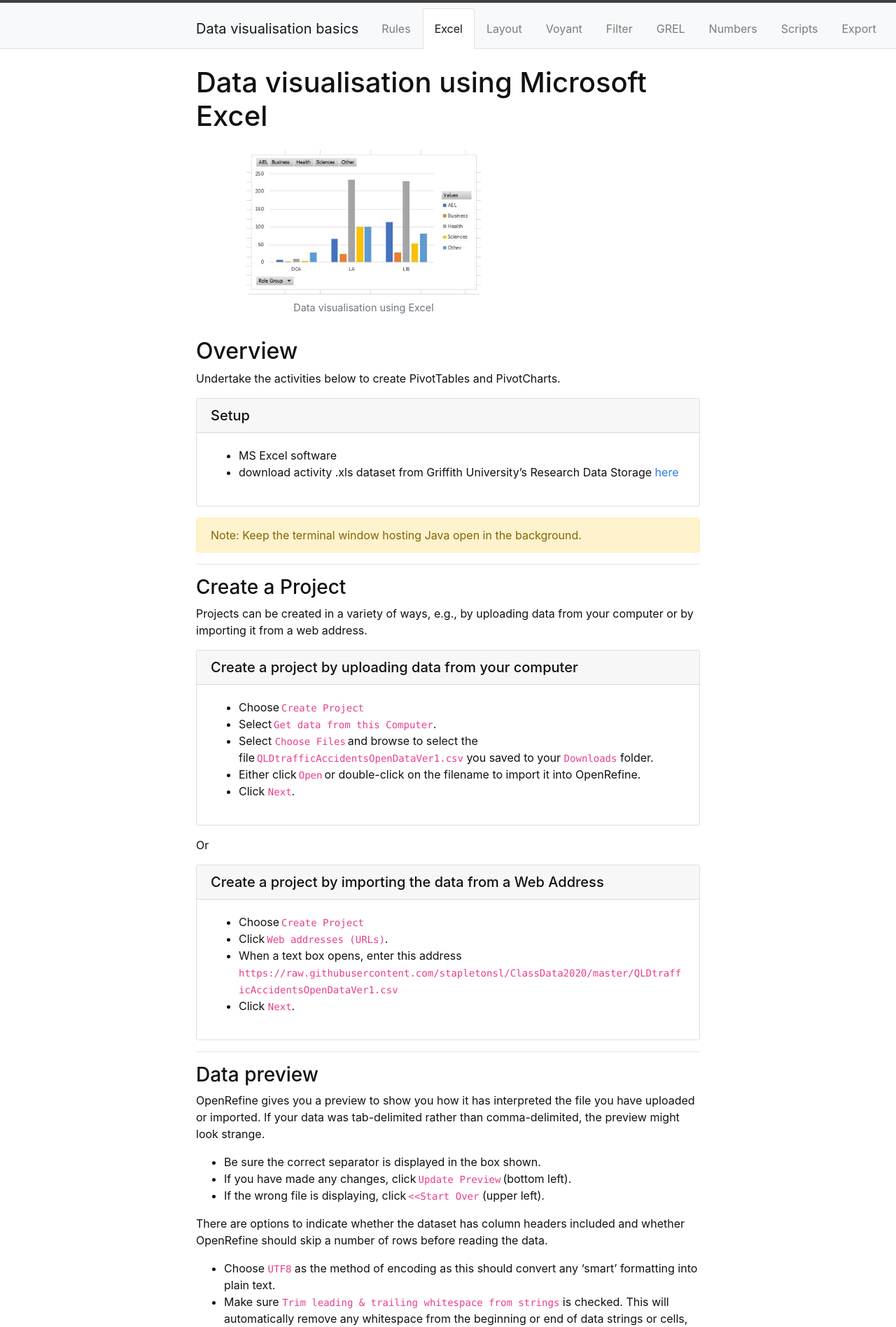
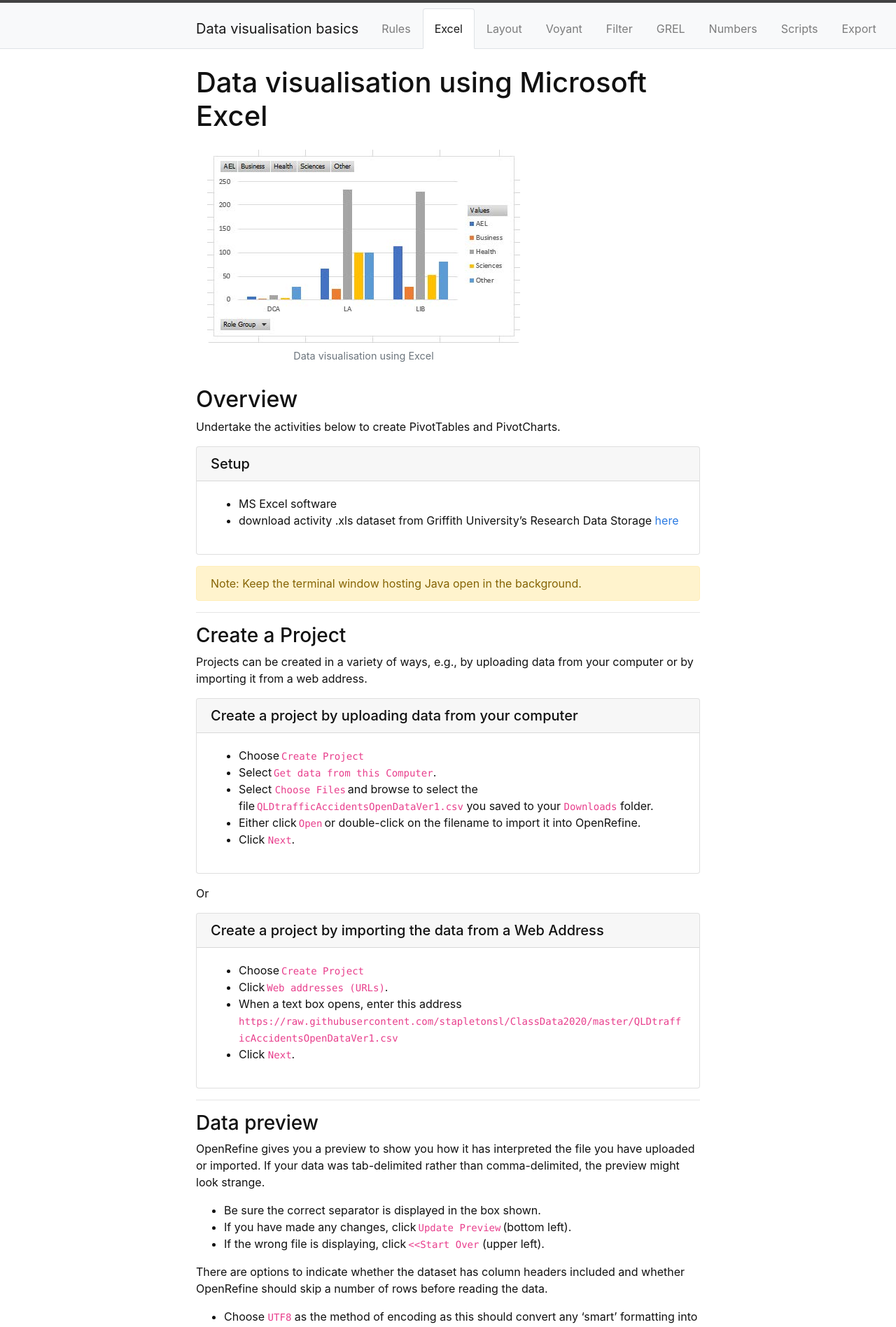
Before and after one commit to GULibrarySandbox/data-vis-basics, a Jekyll site: the page built from content/2-msexcel.md, in a window 1280 px wide. Shown: the top 1897 px of the page at 70% size. Built offline with Jekyll 4.4.1, drawn with Linux system fonts in a browser that asks for light colours.

Commit message:
Update 2-msexcel.md

```diff
--- a/content/2-msexcel.md
+++ b/content/2-msexcel.md
@@ -6,7 +6,7 @@ nav: true
 # Data visualisation using Microsoft Excel
 
 
-{% include figure.html img="2021_Excel-data-visualisation_Student-workbook.jpg " alt="Data visualisation using Excel" caption="Data visualisation using Excel" width="75%" %}
+{% include figure.html img="2021_Excel-data-visualisation_Student-workbook.jpg " alt="Data visualisation using Excel" caption="Data visualisation using Excel" width="100%" %}
 
 ## Overview
 
```
